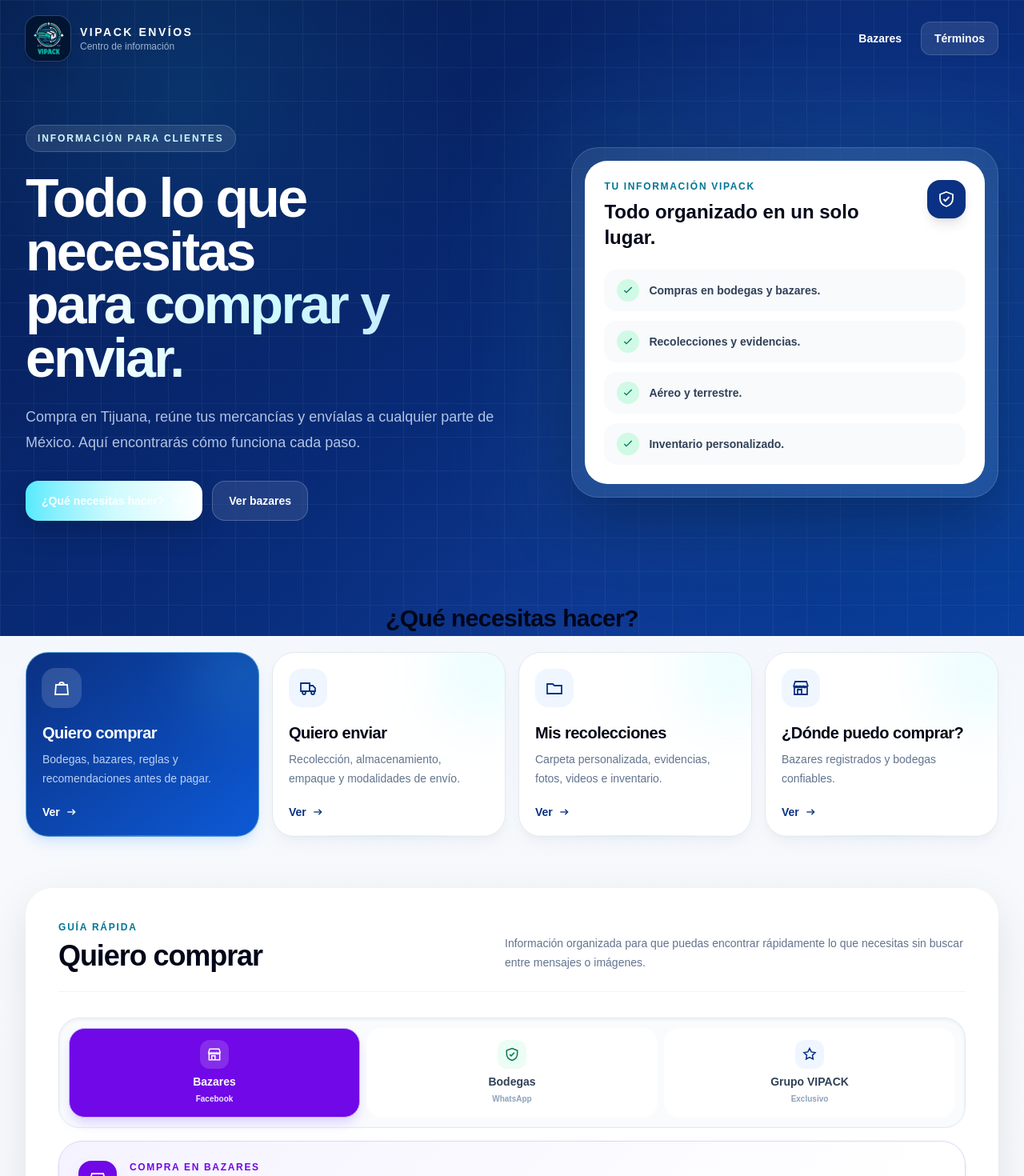
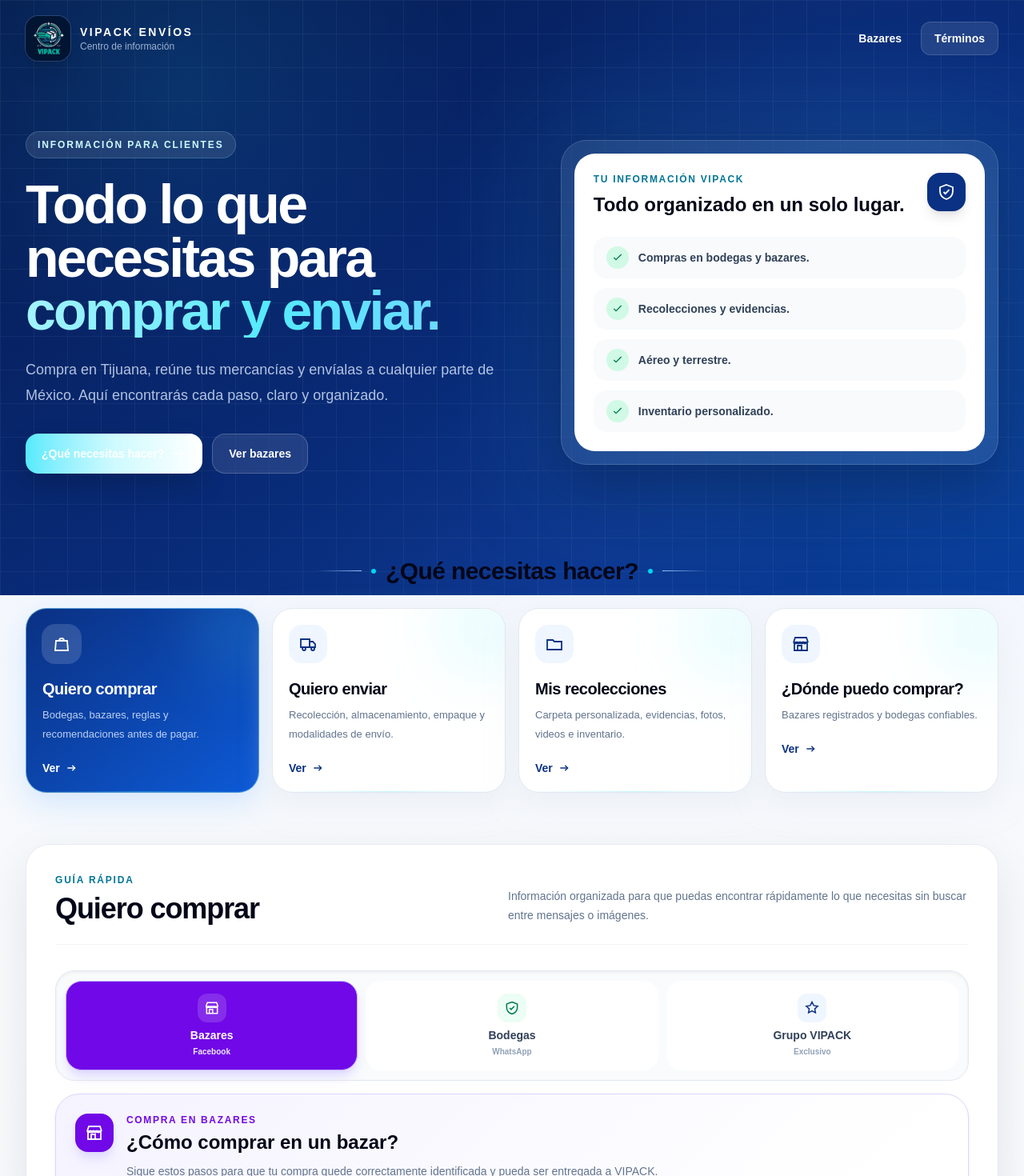
Before and after one commit to VIPACKEnvios/vipack-tracking-system, a Next.js app: page /informacion in a window 1280 px wide. Shown: the top 1470 px of the page at 80% size. Built offline with nearby package versions, Linux system fonts and the light colour scheme.

Commit message:
Aplicar rediseño premium a pagina de informacion

```diff
--- a/app/informacion/page.tsx
+++ b/app/informacion/page.tsx
@@ -236,7 +236,7 @@
 
   const contenido = (
     <div
-      className={`group relative h-full min-h-[150px] overflow-hidden rounded-[24px] border p-4 shadow-lg transition duration-300 hover:-translate-y-1 hover:shadow-2xl sm:min-h-0 sm:rounded-[28px] sm:p-5 ${clases}`}
+      className={`group relative h-full min-h-[150px] overflow-hidden rounded-[24px] border p-4 shadow-[0_14px_36px_rgba(15,23,42,.08)] transition duration-300 hover:-translate-y-1 hover:shadow-[0_22px_50px_rgba(15,23,42,.13)] sm:min-h-[220px] sm:rounded-[26px] sm:p-5 ${clases}`}
     >
       <div className="absolute -right-8 -top-8 h-28 w-28 rounded-full bg-cyan-300/15 blur-2xl" />
       <div className="absolute bottom-0 left-0 h-px w-full bg-gradient-to-r from-transparent via-cyan-300/50 to-transparent opacity-70" />
@@ -257,7 +257,7 @@
         </h3>
 
         <p
-          className={`mt-2 hidden text-sm leading-6 sm:block ${
+          className={`mt-2 hidden text-[13px] leading-6 sm:block ${
             destacado ? "text-blue-100/85" : "text-slate-500"
           }`}
         >
@@ -367,6 +367,15 @@
               </div>
             </Link>
 
+            <div className="flex items-center gap-2 md:hidden">
+              <Link
+                href="/informacion/bazares"
+                className="rounded-xl border border-white/15 bg-white/10 px-3 py-2 text-[11px] font-black text-white backdrop-blur"
+              >
+                Bazares
+              </Link>
+            </div>
+
             <div className="hidden items-center gap-2 md:flex">
               <Link
                 href="/informacion/bazares"
@@ -383,22 +392,22 @@
             </div>
           </nav>
 
-          <div className="mt-8 grid items-center gap-7 sm:mt-12 lg:grid-cols-[1.08fr_.92fr] lg:gap-14 lg:py-8">
+          <div className="mt-8 grid items-center gap-7 sm:mt-12 lg:grid-cols-[1.05fr_.95fr] lg:gap-16 lg:py-10">
             <div className="max-w-3xl">
               <div className="inline-flex rounded-full border border-cyan-200/20 bg-white/10 px-3 py-1.5 text-[10px] font-black uppercase tracking-[0.14em] text-cyan-100 backdrop-blur-xl sm:px-3.5 sm:py-2 sm:text-xs sm:tracking-[0.16em]">
                 Información para clientes
               </div>
 
-              <h1 className="mt-4 max-w-[390px] text-[36px] font-black leading-[1.02] tracking-[-.04em] sm:mt-6 sm:max-w-none sm:text-6xl sm:leading-[.98] lg:text-[68px]">
-                Todo lo que necesitas
-                <span className="block bg-gradient-to-r from-white via-cyan-100 to-blue-200 bg-clip-text text-transparent">
-                  para comprar y enviar.
+              <h1 className="mt-4 max-w-[390px] text-[36px] font-black leading-[1.02] tracking-[-.04em] sm:mt-6 sm:max-w-[720px] sm:text-6xl sm:leading-[.98] lg:text-[68px]">
+                Todo lo que necesitas para
+                <span className="block bg-gradient-to-r from-cyan-200 via-cyan-300 to-sky-300 bg-clip-text text-transparent">
+                  comprar y enviar.
                 </span>
               </h1>
 
               <p className="mt-4 max-w-[390px] text-[14px] leading-6 text-blue-100/80 sm:mt-6 sm:max-w-2xl sm:text-lg sm:leading-8">
                 Compra en Tijuana, reúne tus mercancías y envíalas a cualquier
-                parte de México. Aquí encontrarás cómo funciona cada paso.
+                parte de México. Aquí encontrarás cada paso, claro y organizado.
               </p>
 
               <div className="mt-6 grid grid-cols-[1.35fr_.85fr] gap-2.5 pb-2 sm:mt-8 sm:flex sm:flex-row sm:gap-3 sm:pb-0">
@@ -423,8 +432,8 @@
             <div className="relative mx-auto hidden w-full max-w-xl sm:block">
               <div className="absolute -inset-8 rounded-[40px] bg-cyan-300/10 blur-3xl" />
 
-              <div className="relative rounded-[34px] border border-white/15 bg-white/[0.08] p-3 shadow-[0_30px_80px_rgba(2,17,58,.45)] backdrop-blur-2xl sm:p-4">
-                <div className="rounded-[28px] bg-white p-5 text-slate-950 sm:p-6">
+              <div className="relative rounded-[32px] border border-white/15 bg-white/[0.08] p-3 shadow-[0_26px_70px_rgba(2,17,58,.38)] backdrop-blur-2xl sm:p-4">
+                <div className="rounded-[26px] bg-white p-5 text-slate-950 sm:p-6">
                   <div className="flex items-start justify-between gap-4">
                     <div>
                       <p className="text-xs font-black uppercase tracking-[0.14em] text-cyan-700">
@@ -471,10 +480,16 @@
         id="elige"
         className="relative z-10 mx-auto mt-0 max-w-7xl px-4 pt-6 sm:-mt-12 sm:px-6 sm:pt-0 lg:px-8"
       >
-        <div className="mb-5 text-center sm:mb-6">
-          <h2 className="mt-1.5 text-[24px] font-black tracking-[-.02em] sm:mt-2 sm:text-3xl">
-            ¿Qué necesitas hacer?
-          </h2>
+        <div className="mb-5 text-center sm:mb-7">
+          <div className="flex items-center justify-center gap-3">
+            <span className="hidden h-px w-14 bg-gradient-to-r from-transparent to-blue-300 sm:block" />
+            <span className="hidden h-1.5 w-1.5 rounded-full bg-cyan-400 sm:block" />
+            <h2 className="text-[24px] font-black tracking-[-.02em] sm:text-3xl">
+              ¿Qué necesitas hacer?
+            </h2>
+            <span className="hidden h-1.5 w-1.5 rounded-full bg-cyan-400 sm:block" />
+            <span className="hidden h-px w-14 bg-gradient-to-l from-transparent to-blue-300 sm:block" />
+          </div>
         </div>
 
         <div className="grid grid-cols-2 gap-3 sm:gap-4 xl:grid-cols-4">
@@ -492,7 +507,7 @@
       </section>
 
       <section className="mx-auto max-w-7xl px-4 py-8 sm:px-6 sm:py-16 lg:px-8">
-        <div className="min-w-0 overflow-hidden rounded-[26px] border border-white/80 bg-white/95 p-4 shadow-[0_20px_55px_rgba(15,23,42,.10)] backdrop-blur sm:rounded-[34px] sm:p-8 lg:p-10">
+        <div className="min-w-0 overflow-hidden rounded-[26px] border border-slate-200/80 bg-white/95 p-4 shadow-[0_22px_60px_rgba(15,23,42,.09)] backdrop-blur sm:rounded-[30px] sm:p-8 lg:p-9">
           <div className="flex flex-col gap-3 border-b border-slate-100 pb-6 sm:flex-row sm:items-end sm:justify-between">
             <div>
               <p className="text-xs font-black uppercase tracking-[0.15em] text-cyan-700">
@@ -511,8 +526,8 @@
 
           {vista === "comprar" && (
             <div className="mt-6 sm:mt-8">
-              <div className="rounded-[26px] border border-slate-200 bg-slate-50/80 p-2 shadow-inner sm:p-3">
-                <div className="grid grid-cols-3 gap-2">
+              <div className="rounded-[24px] border border-slate-200 bg-slate-50/80 p-2 shadow-inner sm:p-3">
+                <div className="grid grid-cols-3 gap-2.5">
                   <button
                     type="button"
                     onClick={() => setCompraSeccion("bazares")}
```
